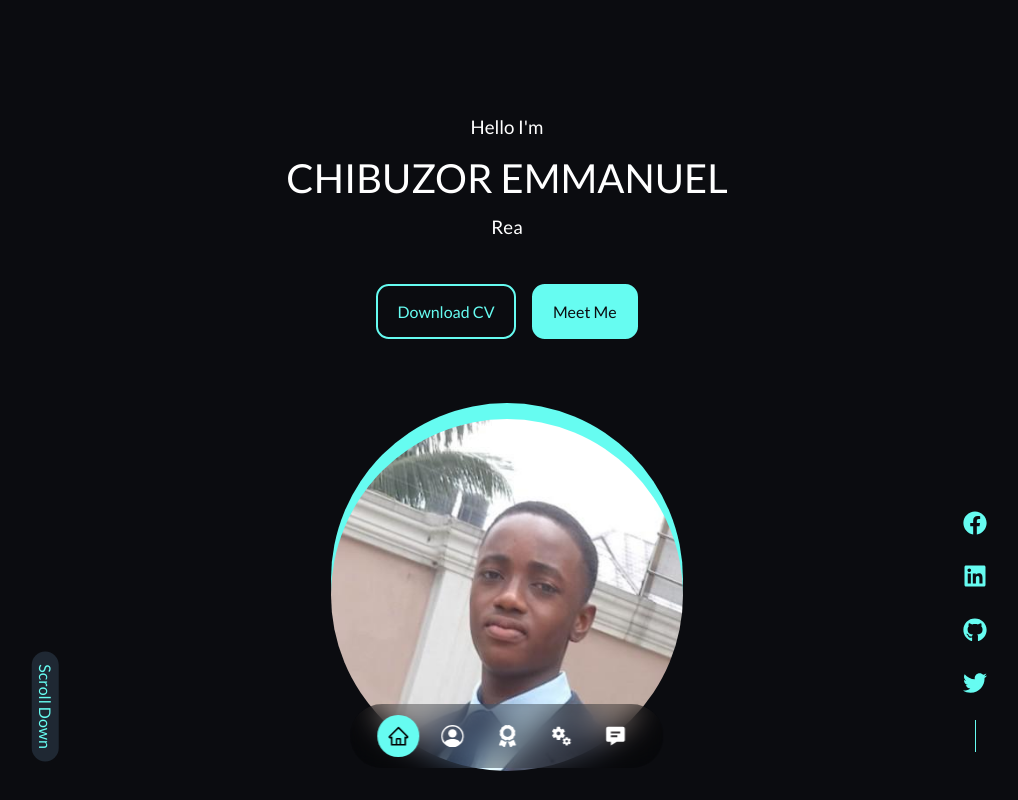
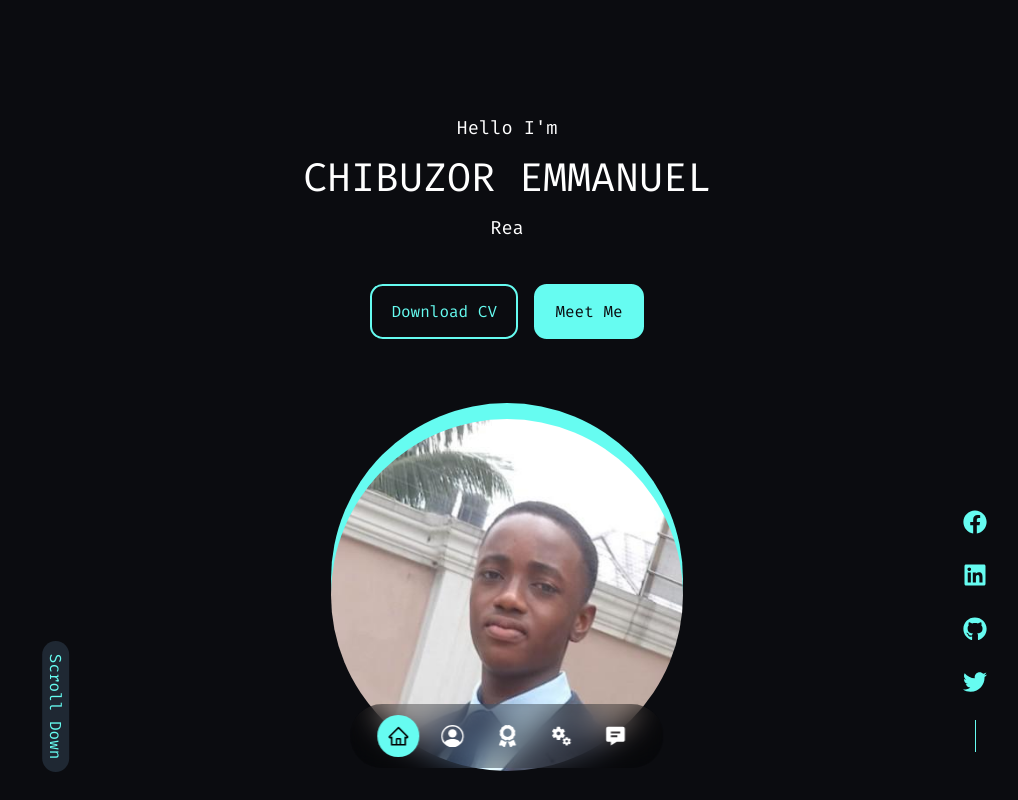
Before and after one commit to chibuzor9/portfolio, a React (Create React App) app: page / in a window 1280 px wide. Shown: the top 800 px of the page, without its empty margins (133-1151 px from the left). Built offline with nearby package versions, Linux system fonts and the light colour scheme.

Commit message:
modified:   src/index.css // Changed Fonts

```diff
--- a/src/index.css
+++ b/src/index.css
@@ -1,4 +1,4 @@
-@import url("https://fonts.googleapis.com/css2?family=Lato:ital,wght@0,300;0,400;0,700;0,900;1,300;1,400;1,700;1,900&display=swap");
+@import url('https://fonts.googleapis.com/css2?family=Fira+Code&display=swap');
 
 * {
   margin: 0;
@@ -35,7 +35,7 @@
 }
 
 body {
-  font-family: "Lato", sans-serif;
+  font-family: "Fira Code", monospace;
   background: var(--primary-bg);
   color: var(--color-white);
   line-height: 1.7;
```
